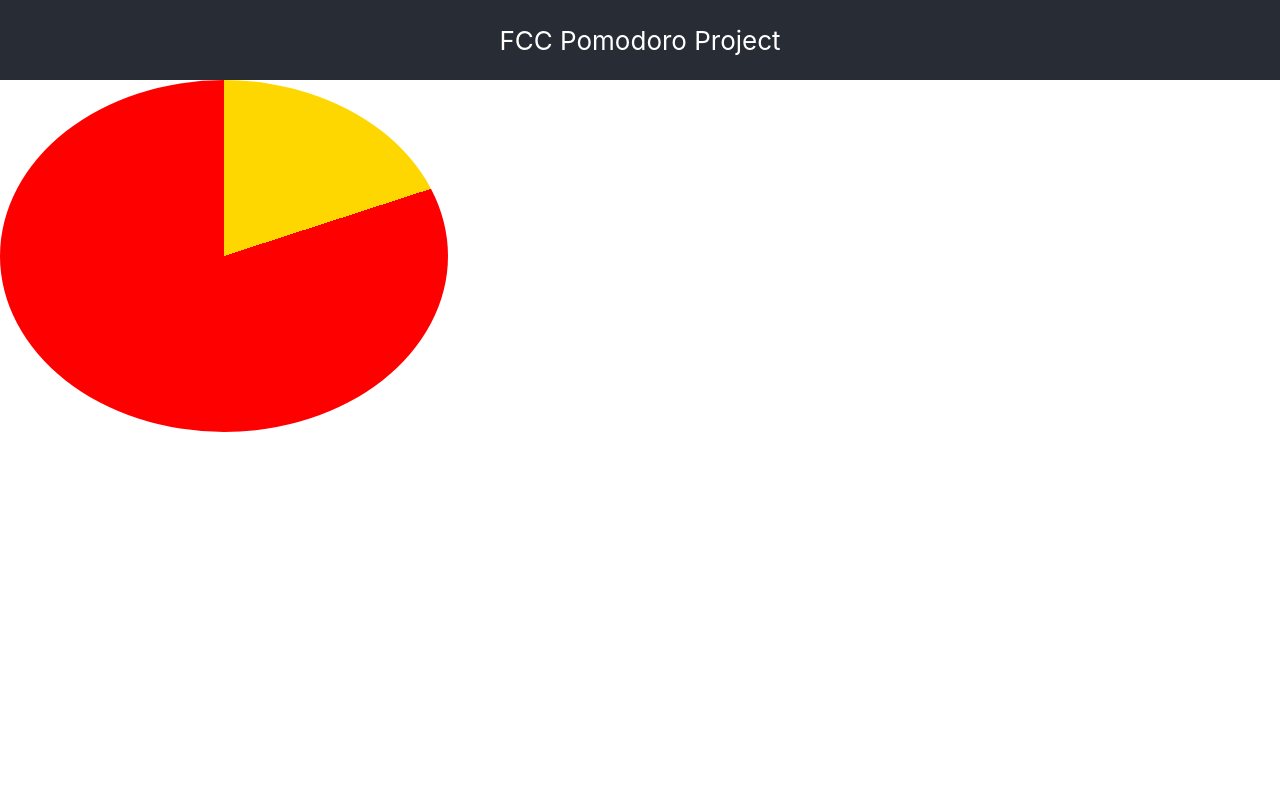
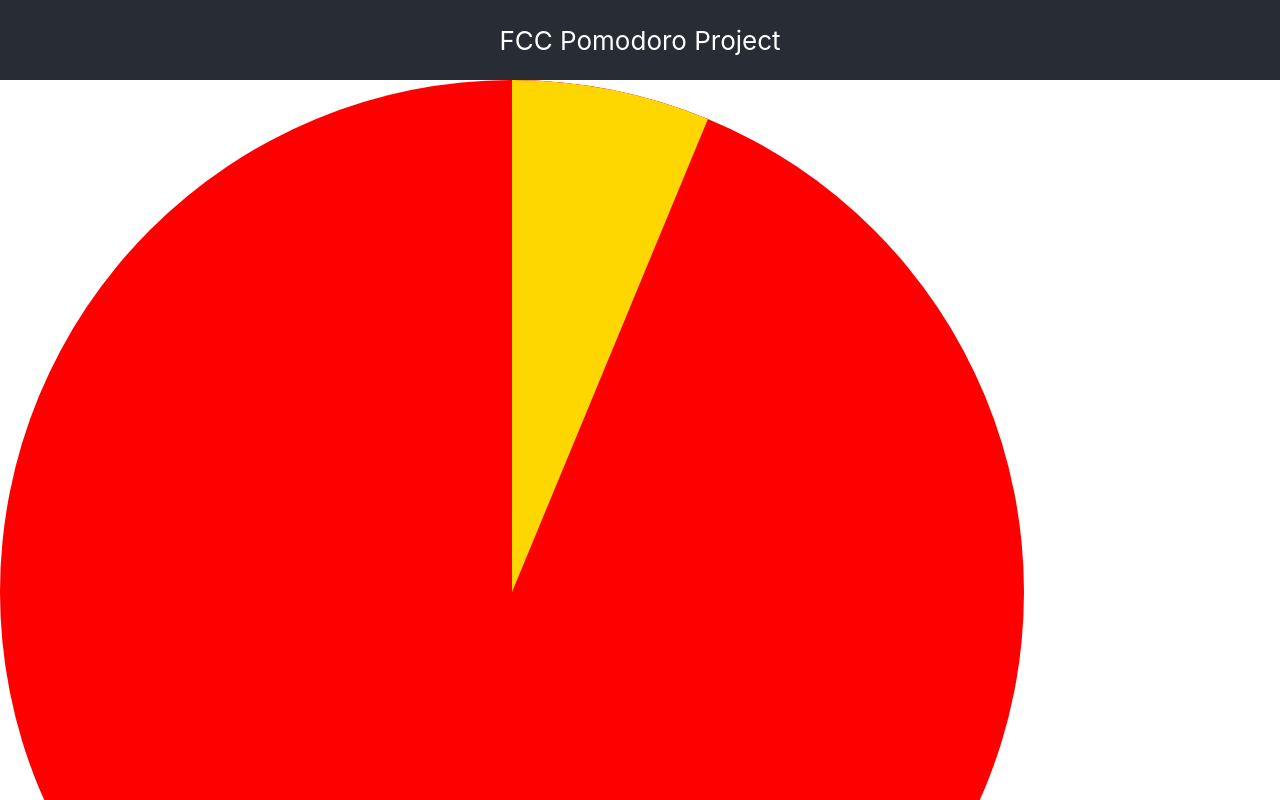
Before and after one commit to MikeDeGan/FCC-Pomodoro, a React (Create React App) app: page / in a window 1280 px wide. Shown: the top 800 px of the page. Built offline with nearby package versions, Linux system fonts and the light colour scheme.

Commit message:
Animated SVG pie chart

```diff
--- a/src/App.js
+++ b/src/App.js
@@ -6,7 +6,11 @@ class App extends Component {
     return (
       <div className="App">
         <header className="App-header">FCC Pomodoro Project</header>
-        <div className="my-chart" />
+        <div class="pieholder">
+          <svg viewBox="0 0 64 64" class="pie">
+            <circle r="25%" cx="50%" cy="50%" />
+          </svg>
+        </div>
       </div>
     );
   }
--- a/src/App.scss
+++ b/src/App.scss
@@ -21,3 +21,27 @@
   background-image: conic-gradient(gold 20%, red 0);
   border-radius: 50%;
 }
+
+.pieholder {
+  max-width: 80vw;
+}
+
+.pie {
+  background: red;
+  border-radius: 50%;
+  transform: rotate(-0.25turn);
+}
+
+@keyframes runClock {
+  to {
+    stroke-dasharray: 100.53088 100.53088;
+  }
+}
+
+.pie circle {
+  stroke: gold;
+  stroke-width: 32;
+  stroke-dasharray: 0 100.53088;
+  animation: runClock 120s linear infinite;
+  fill: none;
+}
```
